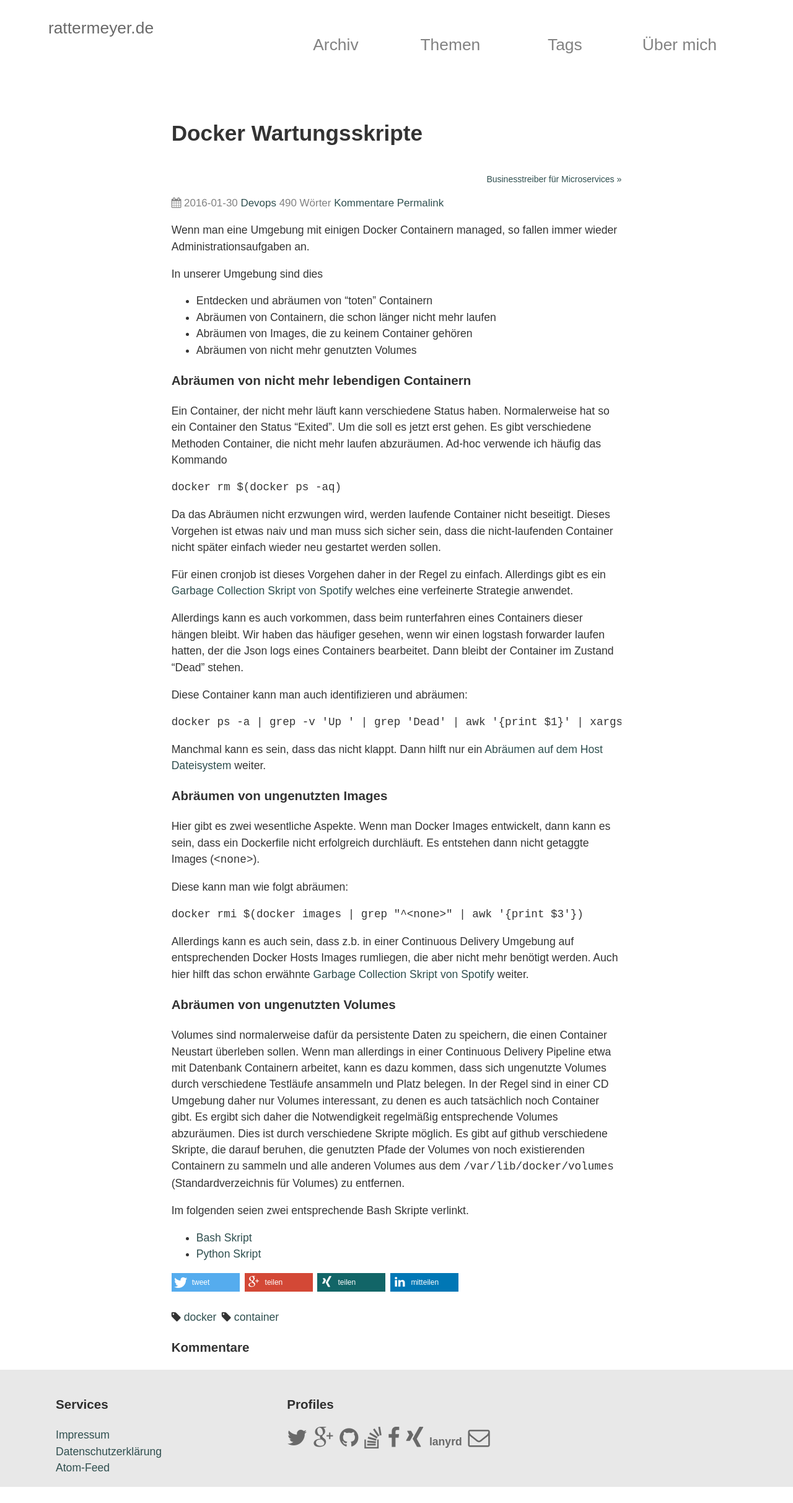
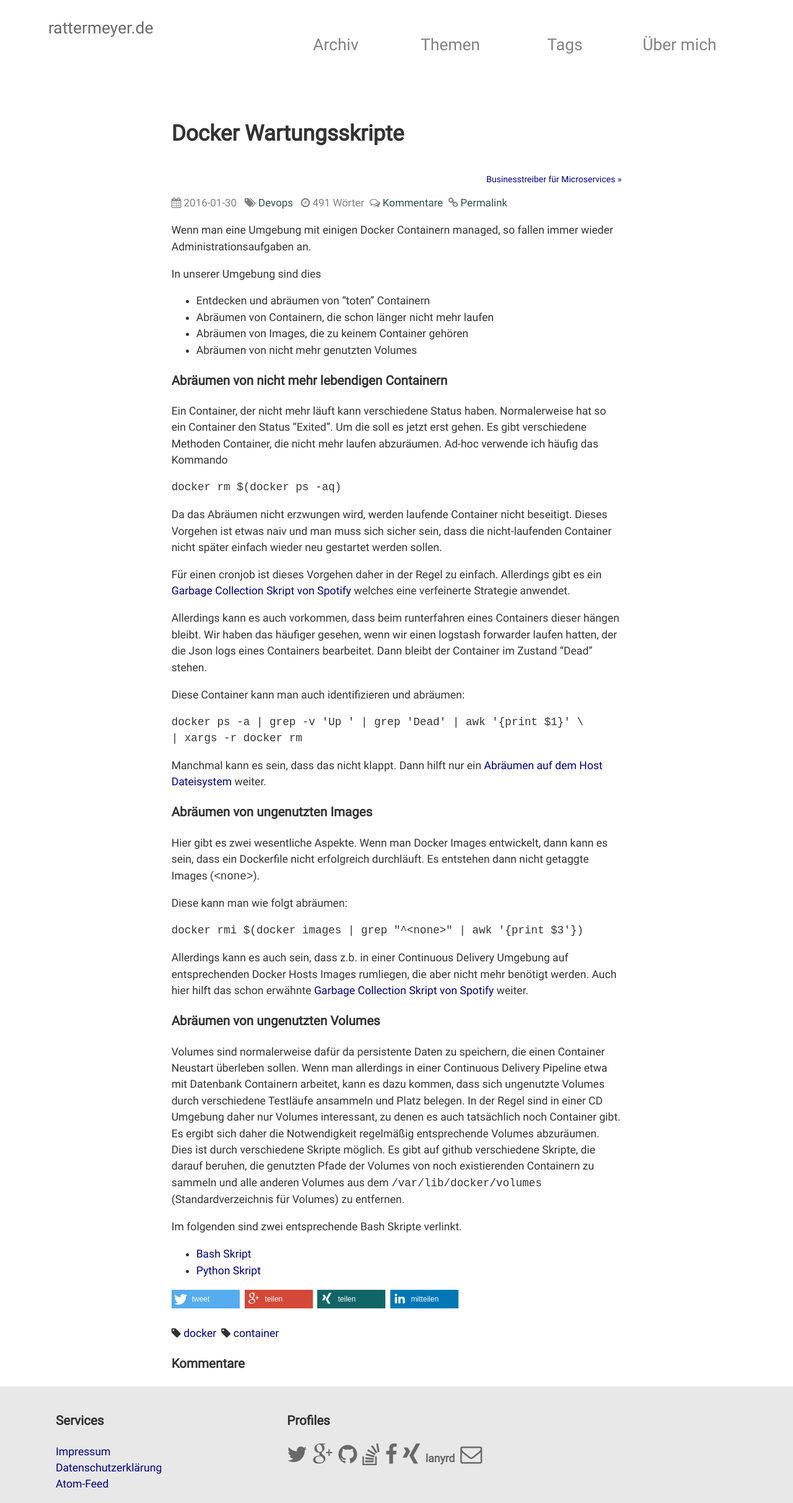
Before and after one commit to rattermeyer/rattermeyer.github.com, a Jekyll site: the page built from _posts/2016-01-30-dockeradministrationsskripte.markdown, in a window 1280 px wide. Shown: the whole page at 62% size. Built offline with Jekyll 4.4.1, drawn with Linux system fonts in a browser that asks for light colours; some web fonts are replaced; comment, search, counter and statistics services are not loaded; before the commit the page ends 2399 px from its top, so only the background shows below that.

Commit message:
moved draft to posts

```diff
--- a/_includes/article.html
+++ b/_includes/article.html
@@ -12,15 +12,17 @@
     <ul class="post-meta">
       <li ><i class="fa fa-calendar"></i>&nbsp;<time datetime="{{ post.date | date_to_xmlschema }}">{{ page.date | date: "%Y-%m-%d" }}</time>{% if page.author %} • {{ page.author }}{% endif %}{% if page.meta %} • {{ page.meta }}{% endif %}</li>
       {% if post.categories != empty %}
+      &nbsp;
       <li>
+        <i class="fa fa-tags"></i>
         {% for category in post.categories %}
           <a href="/categories/#{{ category }}" title="Artikel zum Thema {{ category | capitalize }}" class="tag">{{ category | capitalize }}</a>{% unless category == post.categories.last %}, {% endunless %}
         {% endfor %}
       </li>
-      {% endif %}
-      <li>{{ content | number_of_words }} Wörter</li>
-      <li><a href="{{ post.url }}#comments" class="disqus-comment-count" data-disqus-identifier="{{ post.url }}">Kommentare</a></li>
-      {% if is_single %}<li><a href="{{ post.url }}">Permalink</a></li>{% endif %}
+      {% endif %}&nbsp;
+      <li><i class="fa fa-clock-o"></i> {{ content | number_of_words }} Wörter</li>&nbsp;
+      <li><i class="fa fa-comments-o"></i> <a href="{{ post.url }}#comments" class="disqus-comment-count" data-disqus-identifier="{{ post.url }}">Kommentare</a>&nbsp;</li>
+      {% if is_single %}<li><i class="fa fa-link"></i> <a href="{{ post.url }}">Permalink</a></li>{% endif %}
     </ul>
     {% comment %}
     {% include authors.html authors=post.authors %}
--- a/_posts/2016-01-30-dockeradministrationsskripte.markdown
+++ b/_posts/2016-01-30-dockeradministrationsskripte.markdown
@@ -37,7 +37,8 @@ Allerdings kann es auch vorkommen, dass beim runterfahren eines Containers diese
 
 Diese Container kann man auch identifizieren und abräumen:
 
-    docker ps -a | grep -v 'Up ' | grep 'Dead' | awk '{print $1}' | xargs -r docker rm
+    docker ps -a | grep -v 'Up ' | grep 'Dead' | awk '{print $1}' \
+    | xargs -r docker rm
 
 Manchmal kann es sein, dass das nicht klappt. Dann hilft nur ein [Abräumen auf dem Host Dateisystem](http://stackoverflow.com/questions/30794108/docker-cannot-remove-dead-container) weiter.
 
@@ -57,7 +58,7 @@ Wenn man allerdings in einer Continuous Delivery Pipeline etwa mit Datenbank Con
 Dies ist durch verschiedene Skripte möglich.
 Es gibt auf github verschiedene Skripte, die darauf beruhen, die genutzten Pfade der Volumes von noch existierenden Containern zu sammeln und alle anderen Volumes aus dem `/var/lib/docker/volumes` (Standardverzeichnis für Volumes) zu entfernen.
 
-Im folgenden seien zwei entsprechende Bash Skripte verlinkt.
+Im folgenden sind zwei entsprechende Bash Skripte verlinkt.
 
 * [Bash Skript](https://github.com/chadoe/docker-cleanup-volumes/blob/master/docker-cleanup-volumes.sh)
 * [Python Skript](https://github.com/darthbinamira/dotfiles/blob/1859a36afba2252f86a0a1ff8d5fb442e74b7a0e/tools/docker_clean_vfs.py)
--- a/_sass/_vertical-timeline.scss
+++ b/_sass/_vertical-timeline.scss
@@ -5,7 +5,6 @@
 @import 'mixins'; // custom mixins
 
 @import 'layout'; // responsive grid and media queries
-
 
 /* --------------------------------
 
@@ -65,7 +64,7 @@ Main components
 
 .cd-timeline-block {
 	position: relative;
-	margin: 2em 0;
+	margin: 2em 1em;
 	@include clearfix;
 
 	&:first-child {
@@ -77,7 +76,7 @@ Main components
 	}
 
 	@include MQ(L) {
-		margin: 4em 0;
+		margin: 1em 1em;
 
 		&:first-child {
 			margin-top: 0;
@@ -164,7 +163,7 @@ Main components
 	background: $color-3;
 	@include border-radius;
 	padding: 1em;
-	box-shadow: 0 3px 0 darken($background, 5%);
+	box-shadow: 5px 5px 3px darken($background, 15%);
 	@include clearfix;
 
 	h2 {
@@ -210,8 +209,8 @@ Main components
 		right: 100%;
 		height: 0;
 		width: 0;
-		border: 7px solid transparent;
-		border-right: 7px solid $color-3;
+		border: 10px solid transparent;
+		border-right: 10px solid $color-3;
 	}
 
 	@include MQ(M) {
--- a/assets/css/app.scss
+++ b/assets/css/app.scss
@@ -22,8 +22,8 @@
   unicode-range: U+0000-00FF, U+0131, U+0152-0153, U+02C6, U+02DA, U+02DC, U+2000-206F, U+2074, U+20AC, U+2212, U+2215, U+E0FF, U+EFFD, U+F000;
 }
 // Typography
-$font-family: "PT Sans", sans-serif;
-//$font-family: "Roboto", sans-serif;
+//$font-family: "PT Sans", sans-serif;
+$font-family: "Roboto", sans-serif;
 
 @import "normalize.css";
 @import "simplegrid.css";
@@ -50,7 +50,11 @@ body {
 
 a {
   text-decoration: none;
-  color: DarkSlateGray;
+  color: DarkBlue;
+}
+
+a:hover {
+  font-weight: bold;
 }
 
 .link-read-more {
@@ -92,6 +96,10 @@ blockquote {
 .post-meta li {
   list-style-type: none;
   display: inline;
+}
+
+.post-meta a {
+  color: DarkSlateGrey;
 }
 
 .post-tags ul {
```
Also changed, not shown: _drafts/der-mythos-trunk-based-development.md (deleted, +0 -54 lines).
